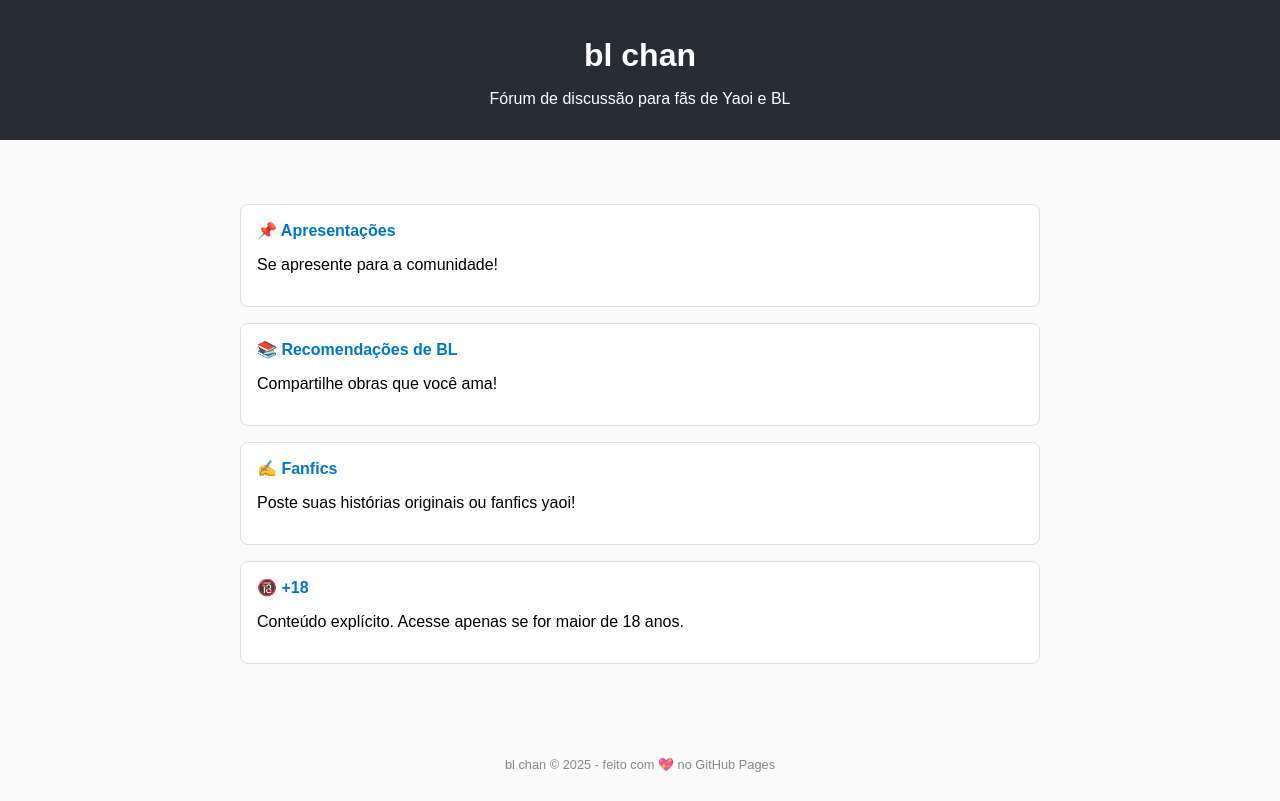
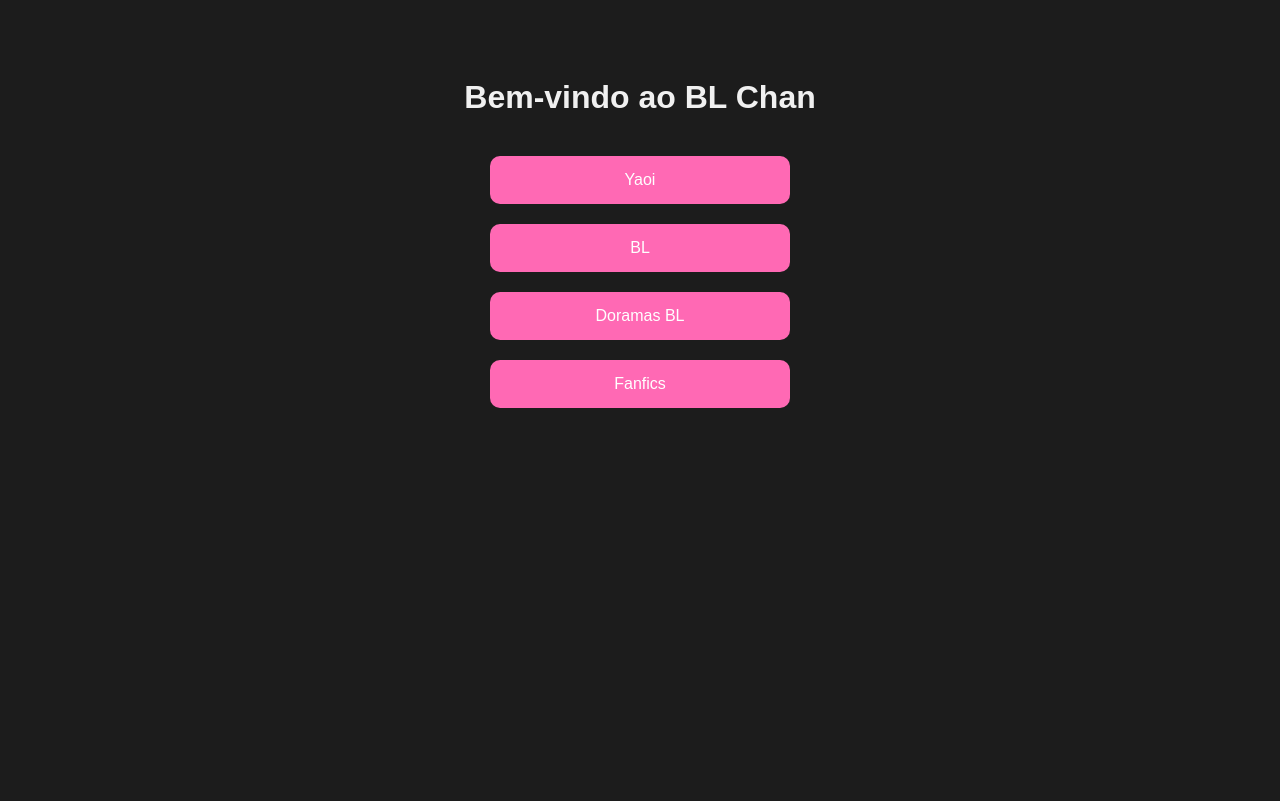
Before and after one commit to mark445965/bl-chan, a plain HTML site: page index.html in a window 1280 px wide. Drawn offline with Linux system fonts and the light colour scheme.

Commit message:
Update index.html

```diff
--- a/index.html
+++ b/index.html
@@ -1,83 +1,51 @@
 <!DOCTYPE html>
-<html lang="pt-br">
+<html lang="pt-BR">
 <head>
-  <meta charset="UTF-8" />
-  <meta name="viewport" content="width=device-width, initial-scale=1.0" />
-  <title>bl chan - Fórum Yaoi & BL</title>
+  <meta charset="UTF-8">
+  <meta name="viewport" content="width=device-width, initial-scale=1.0">
+  <title>BL Chan</title>
   <style>
     body {
-      font-family: sans-serif;
-      background: #fafafa;
-      margin: 0;
-      padding: 0;
+      font-family: Arial, sans-serif;
+      background-color: #1c1c1c;
+      color: #f0f0f0;
+      text-align: center;
+      padding: 50px;
     }
-    header {
-      background: #282c34;
+
+    h1 {
+      margin-bottom: 40px;
+    }
+
+    .menu {
+      display: flex;
+      flex-direction: column;
+      gap: 20px;
+      max-width: 300px;
+      margin: 0 auto;
+    }
+
+    a {
+      background-color: #ff69b4;
       color: white;
-      padding: 1rem;
-      text-align: center;
+      padding: 15px;
+      border-radius: 10px;
+      text-decoration: none;
+      transition: background-color 0.3s;
     }
-    main {
-      max-width: 800px;
-      margin: 2rem auto;
-      padding: 1rem;
-    }
-    h1 {
-      margin-bottom: 0.5rem;
-    }
-    .topico {
-      margin: 1rem 0;
-      padding: 1rem;
-      background: white;
-      border: 1px solid #ddd;
-      border-radius: 8px;
-    }
-    .topico a {
-      text-decoration: none;
-      color: #0077cc;
-      font-weight: bold;
-    }
-    footer {
-      text-align: center;
-      padding: 1rem;
-      font-size: 0.8rem;
-      color: #888;
+
+    a:hover {
+      background-color: #ff85c1;
     }
   </style>
 </head>
 <body>
-  <header>
-    <h1>bl chan</h1>
-    <p>Fórum de discussão para fãs de Yaoi e BL</p>
-  </header>
-
-  <main>
-    <section class="topico">
-      <a href="topicos/apresentacoes.html">📌 Apresentações</a>
-      <p>Se apresente para a comunidade!</p>
-    </section>
-
-    <section class="topico">
-      <a href="topicos/recomendacoes.html">📚 Recomendações de BL</a>
-      <p>Compartilhe obras que você ama!</p>
-    </section>
-
-    <section class="topico">
-      <a href="1.html">✍️ Fanfics</a>
-      <p>Poste suas histórias originais ou fanfics yaoi!</p>
-    </section>
-
-    <section class="topico">
-  <a href="topicos/mais18.html">🔞 +18</a>
-  <p>Conteúdo explícito. Acesse apenas se for maior de 18 anos.</p>
-</section>
-
-
-    <!-- Adicione mais tópicos como quiser -->
-  </main>
-
-  <footer>
-    <p>bl chan © 2025 - feito com 💖 no GitHub Pages</p>
-  </footer>
+  <h1>Bem-vindo ao BL Chan</h1>
+  <div class="menu">
+    <a href="yaoi.html">Yaoi</a>
+    <a href="topicos/bl.html">BL</a>
+    <a href="topicos/doramas.html">Doramas BL</a>
+    <a href="topicos/1.html">Fanfics</a>
+  </div>
 </body>
 </html>
```
